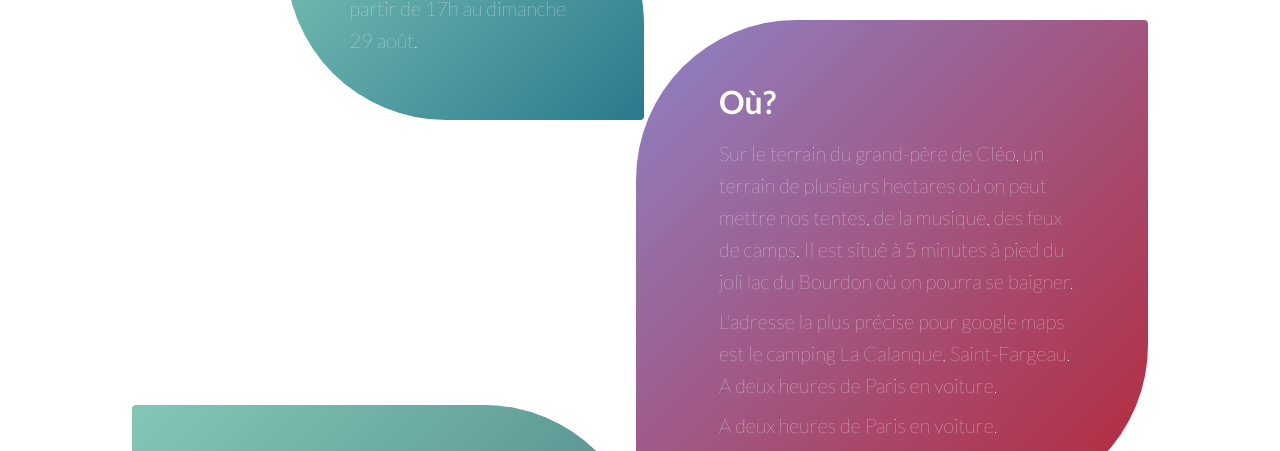
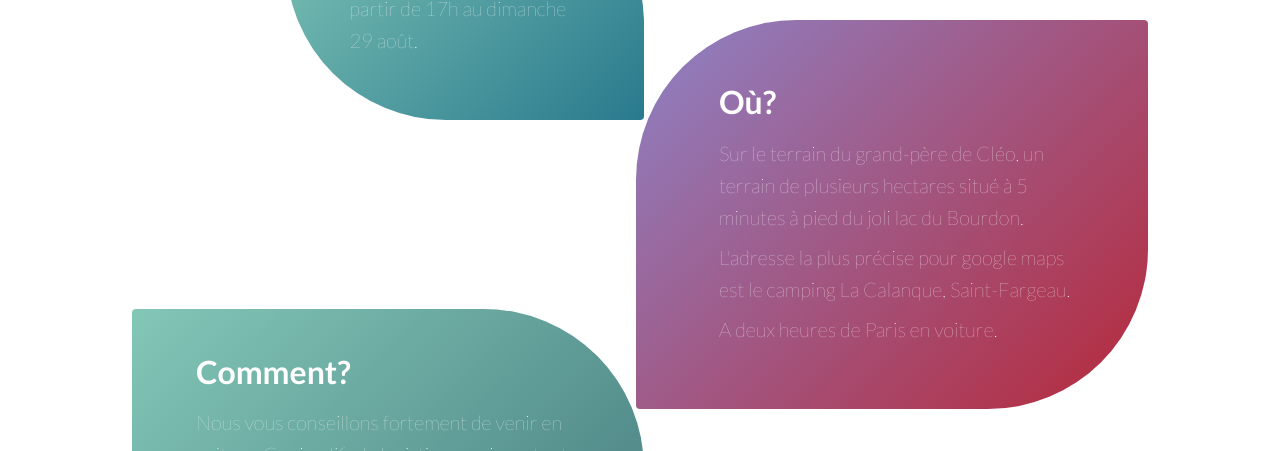
Before and after one commit to Constance-Agonse/jungle-bivouac, a Next.js app: page / in a window 1280 px wide. Shown: the part 1000-1451 px from the top of the page. Built offline with nearby package versions, Linux system fonts and the light colour scheme.

Commit message:
creating explanationsection

```diff
--- a/components/ContentSection/ContentSection.tsx
+++ b/components/ContentSection/ContentSection.tsx
@@ -17,13 +17,11 @@ export const ContentSection = () => {
             <h2>Où?</h2>
             <p>
               Sur le terrain du grand-père de Cléo, un terrain de plusieurs
-              hectares où on peut mettre nos tentes, de la musique, des feux de
-              camps. Il est situé à 5 minutes à pied du joli lac du Bourdon où
-              on pourra se baigner.
+              hectares situé à 5 minutes à pied du joli lac du Bourdon.
             </p>
             <p>
               L'adresse la plus précise pour google maps est le camping La
-              Calanque, Saint-Fargeau. A deux heures de Paris en voiture.
+              Calanque, Saint-Fargeau.
             </p>
             <p>A deux heures de Paris en voiture.</p>
           </div>
--- /dev/null
+++ b/components/ExplanationSection/ExplanationSection.tsx
@@ -0,0 +1,12 @@
+import React from "react";
+
+export const ExplanationSection = () => {
+    return (
+        <div className="ExplanationSection">
+            <div className="ContentSection__flower">
+
+
+            </div>
+
+        );
+    };
--- a/pages/index.js
+++ b/pages/index.js
@@ -3,6 +3,7 @@ import Head from "next/head";
 import { HomeSectionAlternative } from "../components/HomeSectionAlternative/HomeSectionAlternative";
 import { ContentSection } from "../components/ContentSection/ContentSection";
 import { TopMenu } from "../components/TopMenu/TopMenu";
+import { ExplanationSection } from "../components/ExplanationSection";
 
 export default function Home() {
   return (
@@ -10,6 +11,7 @@ export default function Home() {
       <TopMenu />
       <HomeSectionAlternative />
       <ContentSection />
+      <ExplanationSection />
     </div>
   );
 }
```
